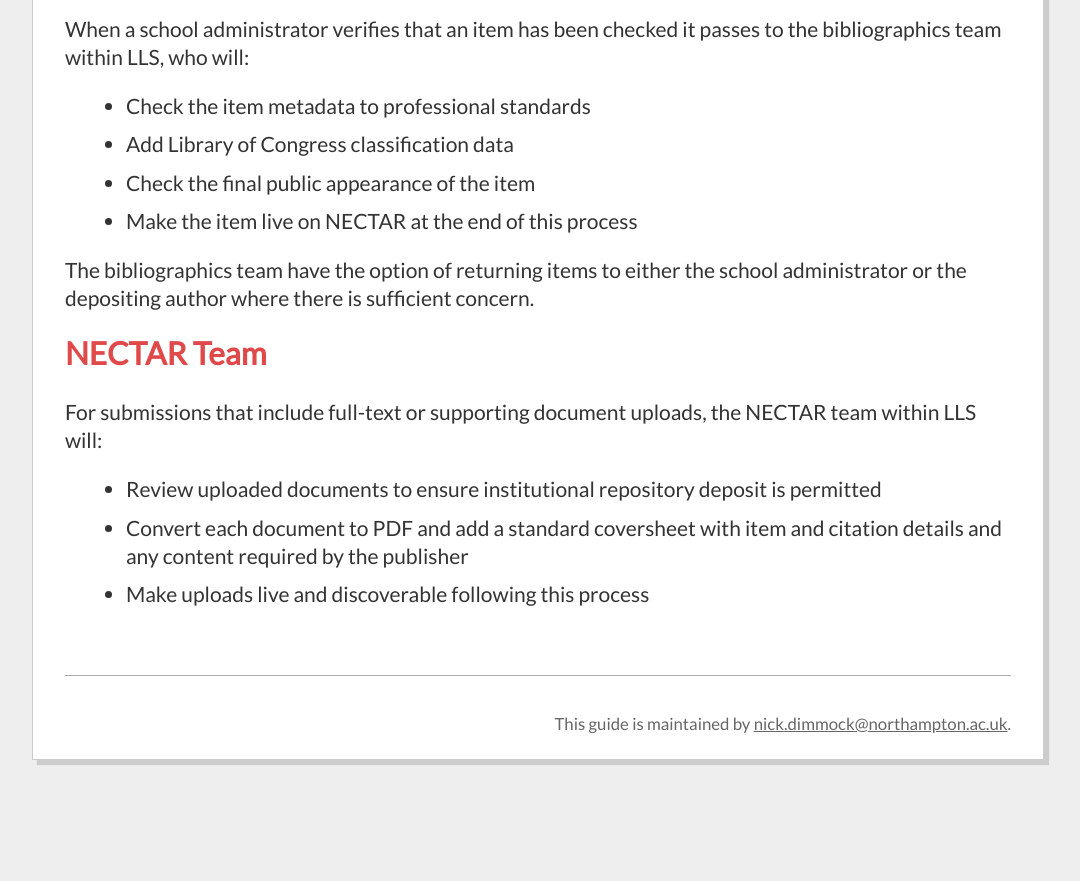
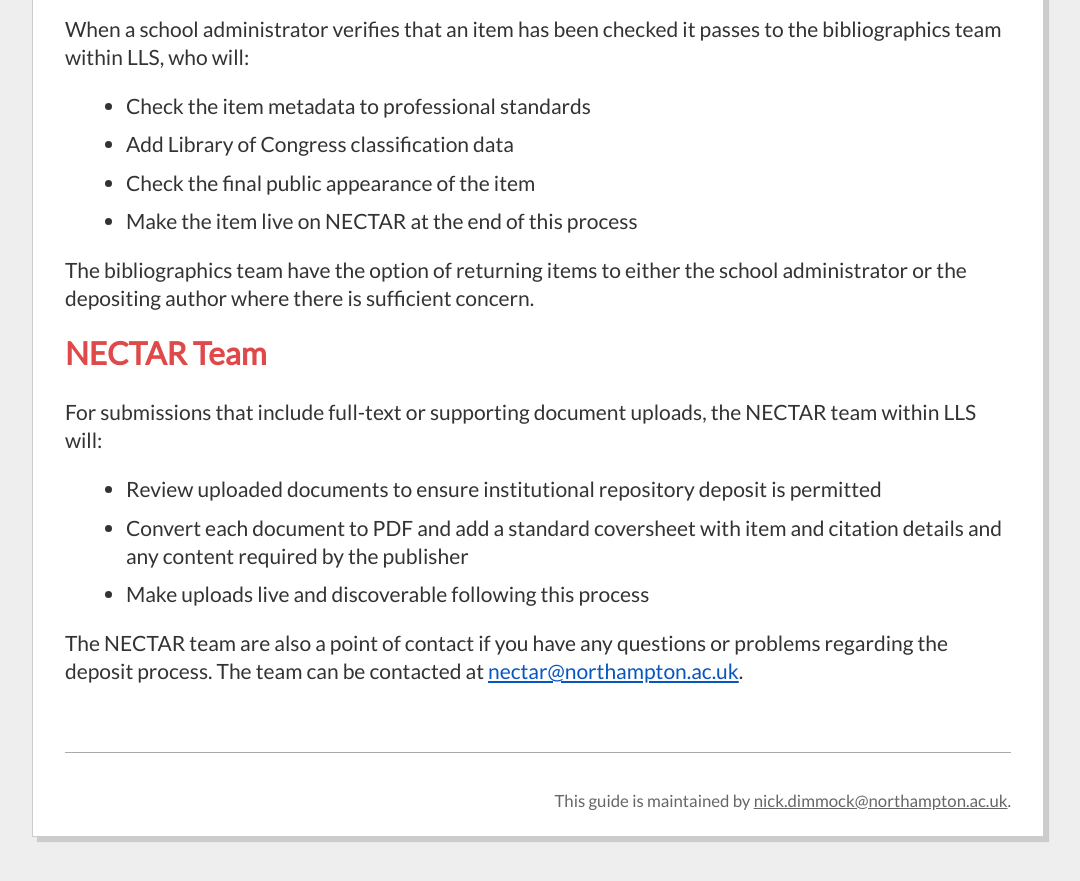
Before and after one commit to NickDimmock/nectar-roles, a Jekyll site: the page built from index.md, in a window 1280 px wide and 900 px high, scrolled down 1730 px. Shown: the top 881 px of the window, without its empty margins (102-1182 px from the left). Built offline with Jekyll 4.4.1, drawn with Linux system fonts in a browser that asks for light colours; nearby versions of some CDN libraries; Markdown is read by kramdown in place of the engine named in the settings; before the commit the page ends 2553 px from its top, so only the background shows below that.

Commit message:
Updated index.md
Added NECTAR team contact details.

```diff
--- a/index.md
+++ b/index.md
@@ -58,3 +58,5 @@
 - Review uploaded documents to ensure institutional repository deposit is permitted
 - Convert each document to PDF and add a standard coversheet with item and citation details and any content required by the publisher
 - Make uploads live and discoverable following this process
+
+The NECTAR team are also a point of contact if you have any questions or problems regarding the deposit process. The team can be contacted at [nectar@northampton.ac.uk](mailto:nectar@northampton.ac.uk).
```
